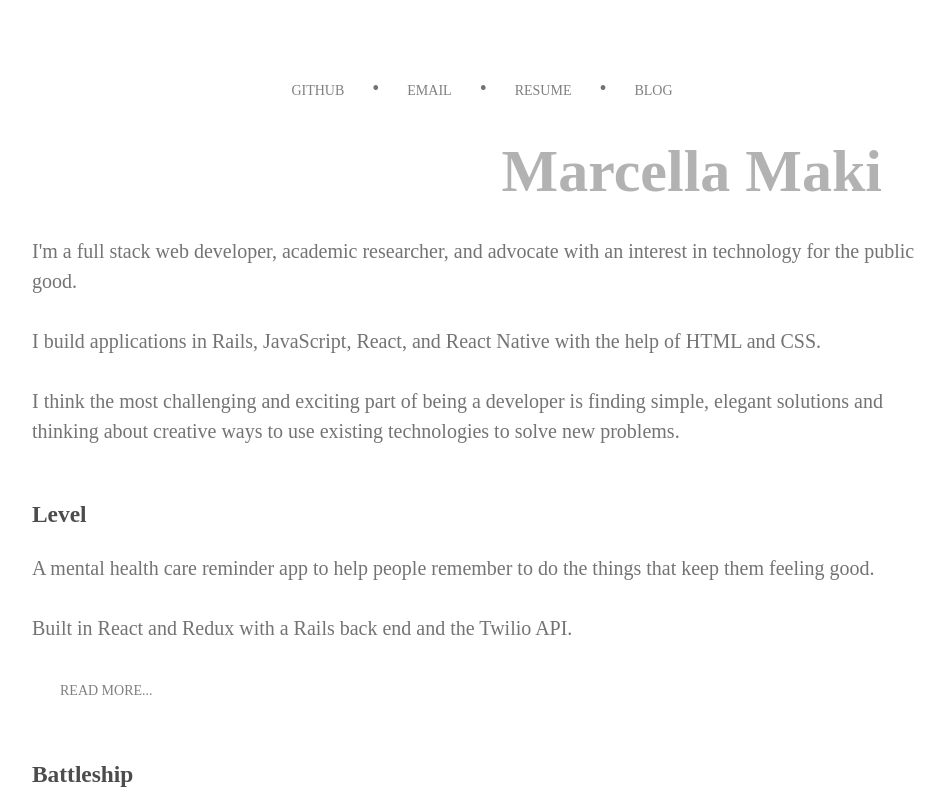
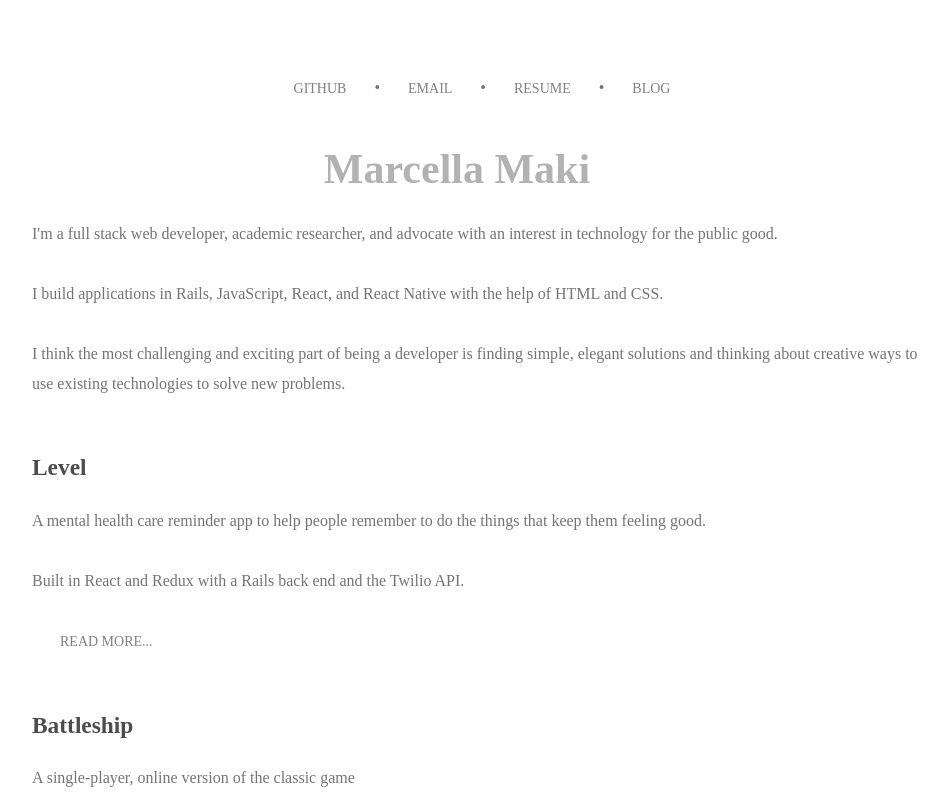
Before and after one commit to marcellamaki/portfolio, a React (Create React App) app in the folder portfolio/: page / in a window 1280 px wide. Shown: the top 800 px of the page, without its empty margins (158-1106 px from the left). Built offline with nearby package versions, Linux system fonts and the light colour scheme.

Commit message:
change css background and font sizes

```diff
--- a/portfolio/src/App.css
+++ b/portfolio/src/App.css
@@ -6,7 +6,7 @@ body {
 p {
   margin: 0 0 10px 0;
   color: rgba(0, 0, 0, 0.55);
-  font-size: 20px;
+  font-size: 16px;
   font-weight:100;
 }
 @media screen and (max-width: 480px) {
@@ -56,13 +56,14 @@ header {
 
 .site-title {
   display: block;
-  text-align: right;
+  text-align: center;
   margin-right:50px;
   margin-top:50px;
-  font-size: 40px;
+  font-size: 28px;
   text-decoration: none;
   font-family: 'Cormorant', serif;
   color: rgba(0, 0, 0, 0.3);
+  font-weight: lighter;
 }
 
 @media screen and (max-width: 480px) {
```
